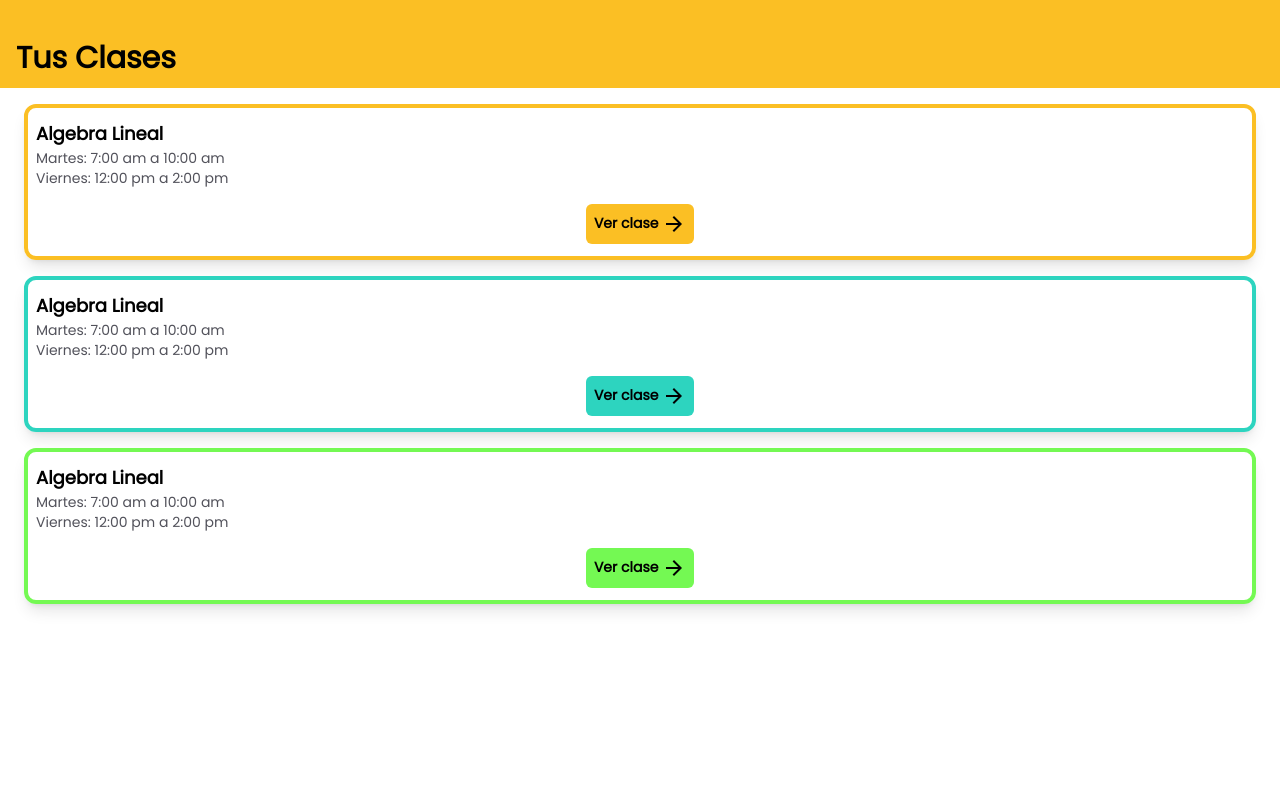
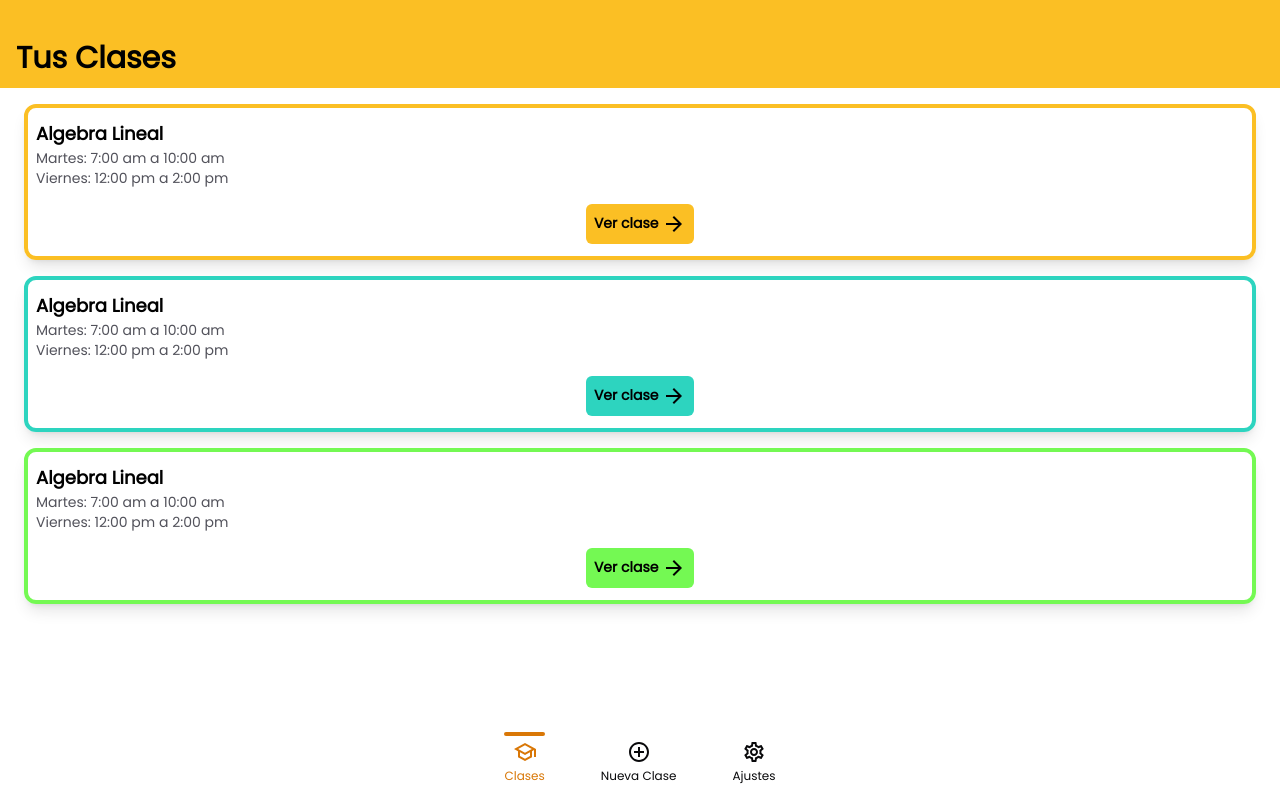
Before and after one commit to gabrielmj23/attend, a React (Vite) app: page /docente in a window 1280 px wide. Built offline with nearby package versions, Linux system fonts and the light colour scheme.

Commit message:
Navegacion de aplicacion

```diff
--- /dev/null
+++ b/src/components/AppNav.jsx
@@ -0,0 +1,15 @@
+import PropTypes from "prop-types";
+
+function AppNav({ elementos }) {
+  return (
+    <div className="absolute bottom-0 flex w-full flex-row justify-center gap-10 p-2">
+      {elementos.map((elem) => elem)}
+    </div>
+  );
+}
+
+AppNav.propTypes = {
+  elementos: PropTypes.arrayOf(PropTypes.element).isRequired,
+};
+
+export default AppNav;
--- /dev/null
+++ b/src/components/NavElem.jsx
@@ -0,0 +1,31 @@
+import PropTypes from "prop-types";
+import { Link } from "react-router-dom";
+
+function NavElem({ icono, label, ruta, activo }) {
+  return (
+    <Link
+      to={ruta}
+      className={
+        "flex flex-col items-center gap-1 rounded-xl p-2 active:bg-zinc-200 " +
+        (activo ? "text-amarillo-activo" : "text-zinc-950")
+      }
+    >
+      {activo ? (
+        <div className="bg-amarillo-activo h-1 w-full rounded-full"></div>
+      ) : (
+        <div className="display-none h-1 rounded-full"></div>
+      )}
+      {icono}
+      <p className="text-xs">{label}</p>
+    </Link>
+  );
+}
+
+NavElem.propTypes = {
+  icono: PropTypes.element.isRequired,
+  label: PropTypes.string.isRequired,
+  ruta: PropTypes.string.isRequired,
+  activo: PropTypes.bool,
+};
+
+export default NavElem;
--- a/src/routes/docente/HomeDocente.jsx
+++ b/src/routes/docente/HomeDocente.jsx
@@ -1,5 +1,10 @@
 import AppHeader from "../../components/AppHeader";
+import AppNav from "../../components/AppNav";
 import CardClase from "../../components/CardClase";
+import NavElem from "../../components/NavElem";
+import SchoolOutlinedIcon from "@mui/icons-material/SchoolOutlined";
+import AddCircleOutlineOutlinedIcon from "@mui/icons-material/AddCircleOutlineOutlined";
+import SettingsOutlinedIcon from "@mui/icons-material/SettingsOutlined";
 
 function HomeDocente() {
   return (
@@ -23,6 +28,29 @@ function HomeDocente() {
         horario={["Martes: 7:00 am a 10:00 am", "Viernes: 12:00 pm a 2:00 pm"]}
         color="verde"
       />
+      <AppNav
+        elementos={[
+          <NavElem
+            key={1}
+            icono={<SchoolOutlinedIcon />}
+            label="Clases"
+            ruta="/docente"
+            activo={true}
+          />,
+          <NavElem
+            key={2}
+            icono={<AddCircleOutlineOutlinedIcon />}
+            label="Nueva Clase"
+            ruta="/docente/clases/nueva"
+          />,
+          <NavElem
+            key={3}
+            icono={<SettingsOutlinedIcon />}
+            label="Ajustes"
+            ruta="/docente/ajustes"
+          />,
+        ]}
+      />
     </div>
   );
 }
```
